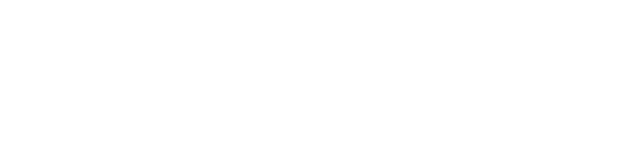
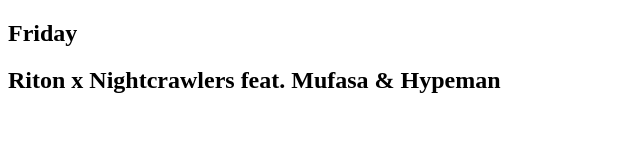
Before and after one commit to mdymek95/learning-git-2, a plain HTML site: page index.html in a window 1280 px wide. Shown: the whole page, without its empty margins (0-640 px from the left). Drawn offline with Linux system fonts and the light colour scheme; files that its build step writes are made by us from their sources.

Commit message:
add song-text section

```diff
--- a/index.html
+++ b/index.html
@@ -2,11 +2,14 @@
 <html lang="en">
 <head>
     <meta charset="UTF-8">
-    <meta http-equiv="X-UA-Compatible" content="IE=edge">
     <meta name="viewport" content="width=device-width, initial-scale=1.0">
-    <title>Document</title>
+    <title>Song text</title>
+    <link rel="stylesheet" href="style.css">
 </head>
 <body>
-
+    <section class="song-text">
+        <h1 class="song-title">Friday</h1>
+        <h2 class="song-artist">Riton x Nightcrawlers feat. Mufasa & Hypeman</h2>
+    </section>
 </body>
 </html>
```
